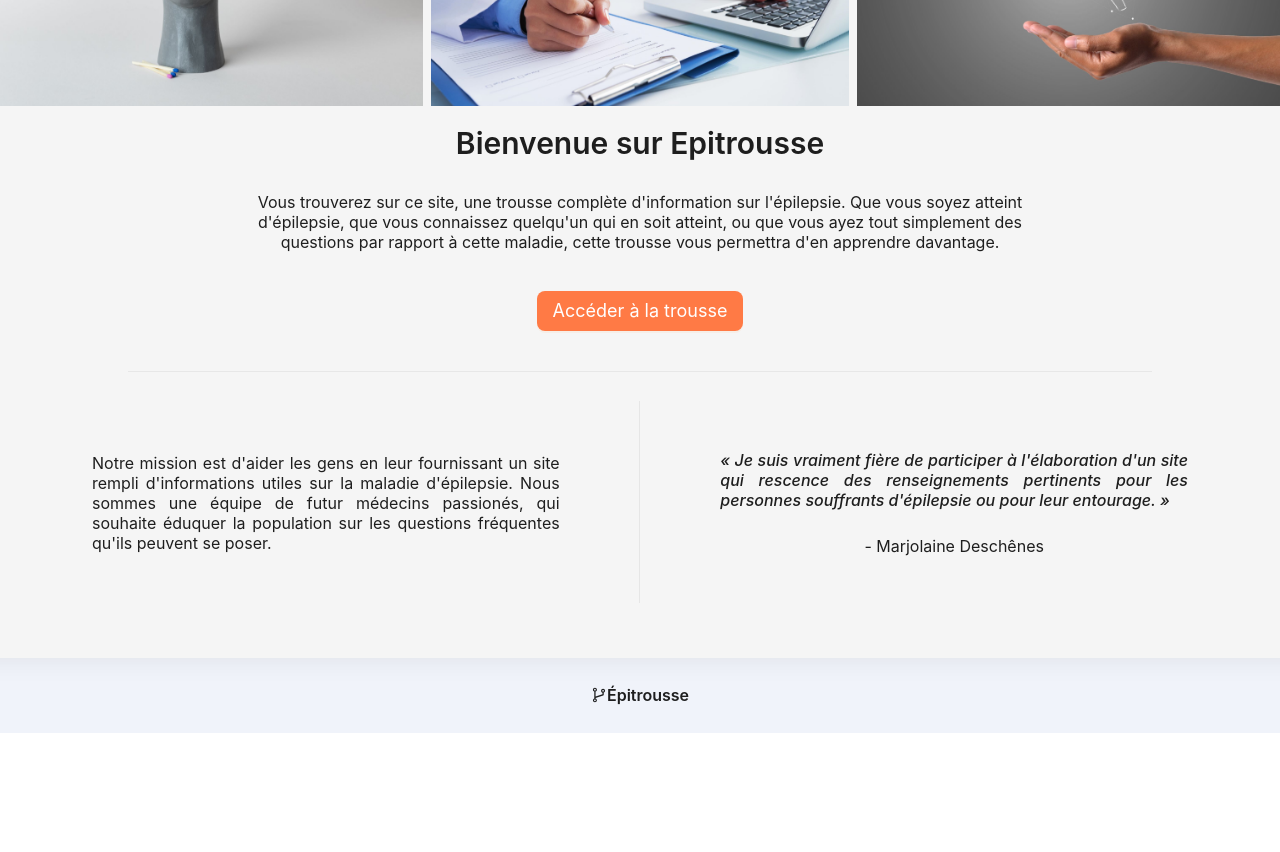
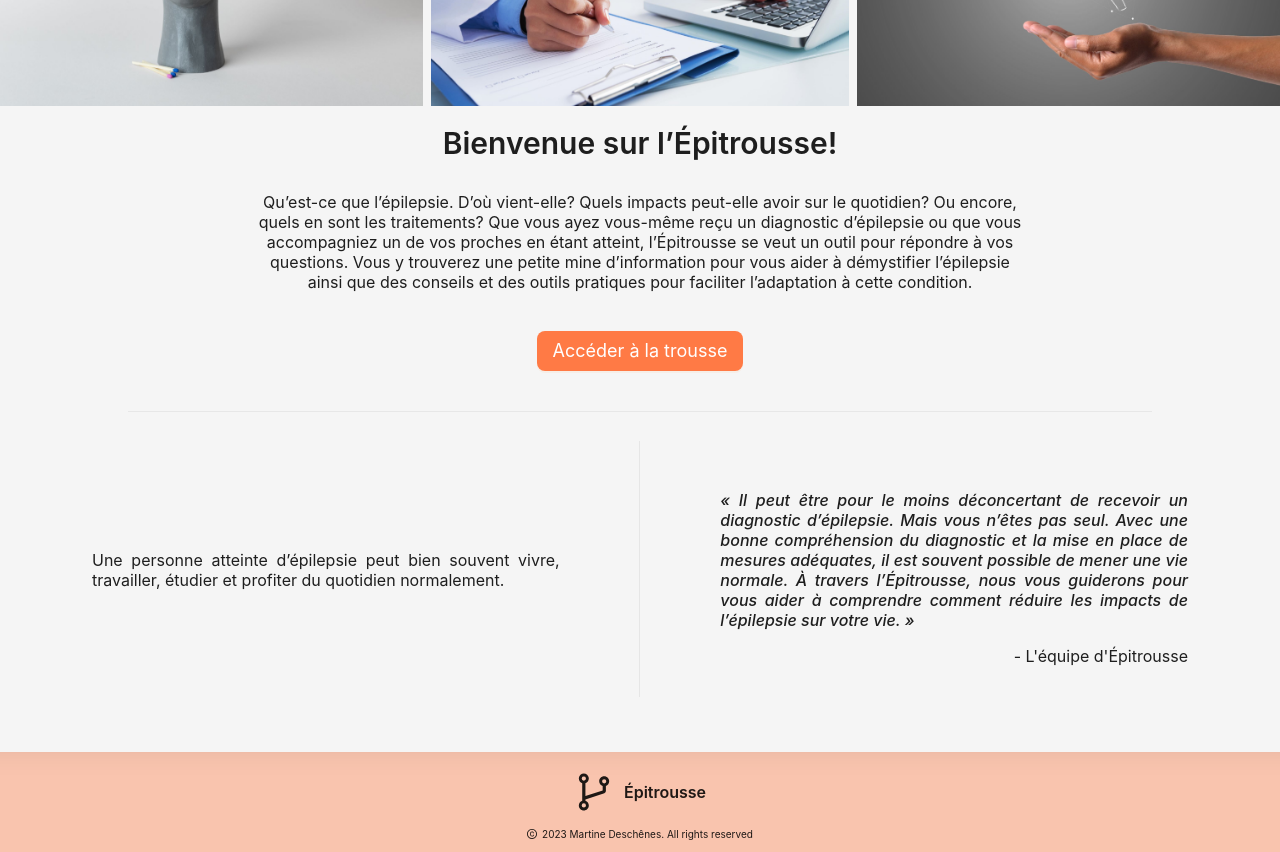
Before and after one commit to epitrousse/epitrousse.github.io, a React (Create React App) app: page /accueil in a window 1280 px wide. Shown: the part 240-1092 px from the top of the page. Before the commit the page ends 973 px from the top, so only its background shows below. Built offline with nearby package versions, Linux system fonts and the light colour scheme.

Commit message:
Refactor UI

```diff
--- a/src/app.scss
+++ b/src/app.scss
@@ -48,7 +48,7 @@ body {
 .content-container {
   border-radius: 8px;
   margin-top: 20px;
-  padding: 1rem;
+  padding: 1.5rem;
 }
 
 .ant-collapse-content-box {
--- a/src/components/flippable-card/flippable-card.scss
+++ b/src/components/flippable-card/flippable-card.scss
@@ -1,4 +1,7 @@
 .flippable-card {
+  display: flex;
+  height: 100%;
+
   .card {
     perspective: 40rem;
     display: flex;
--- a/src/components/footer/footer.scss
+++ b/src/components/footer/footer.scss
@@ -1,9 +1,29 @@
 .footer {
   margin-top: 24px;
-  height: 75px;
-  background-color: rgb(240, 243, 250) !important;
+  height: 100px;
+  background-color: rgb(255, 122, 69, 0.4) !important;
   box-shadow: inset 0 106px 36px -116px rgba(0, 0, 0, 0.14);
   display: flex;
-  justify-content: center;
+  justify-content: space-between;
+  flex-direction: column;
   align-items: center;
+  padding: 20px 0 10px 0 !important;
+
+  .logo {
+    svg {
+      height: 40px;
+      width: 40px;
+      margin-right: 10px;
+    }
+  }
+
+  .copyright-logo {
+    margin-right: 5px;
+    height: 10px;
+    width: 10px;
+  }
+
+  .copyright-text {
+    font-size: 10px;
+  }
 }
--- a/src/components/footer/footer.tsx
+++ b/src/components/footer/footer.tsx
@@ -1,4 +1,4 @@
-import { BranchesOutlined } from '@ant-design/icons';
+import { BranchesOutlined, CopyrightOutlined } from '@ant-design/icons';
 import { Layout, Typography } from 'antd';
 import { fr as commonFr } from '../../common/i18n/fr';
 import './footer.scss';
@@ -6,8 +6,16 @@ import './footer.scss';
 export default function Footer() {
   return (
     <Layout.Footer className="footer">
-      <BranchesOutlined />
-      <Typography.Text strong>{commonFr.appName}</Typography.Text>
+      <div className="flex-center">
+        <BranchesOutlined className="logo" />
+        <Typography.Text strong>{commonFr.appName}</Typography.Text>
+      </div>
+      <div className="flex-center">
+        <CopyrightOutlined className="copyright-logo" />
+        <Typography.Text className="copyright-text">
+          2023 Martine Deschênes. All rights reserved
+        </Typography.Text>
+      </div>
     </Layout.Footer>
   );
 }
--- a/src/pages/about/about.scss
+++ b/src/pages/about/about.scss
@@ -1,4 +1,9 @@
 .about {
+  .about-us-section {
+    display: flex;
+    flex-direction: column;
+  }
+
   .padding {
     padding: 0px 20px 0px 30px;
   }
@@ -7,8 +12,8 @@
     border-radius: 8px;
   }
 
-  .margin-bottom {
-    margin-bottom: 20px;
+  .our-team-title {
+    margin: 0 0 20px 0;
   }
 
   .our-mission-title {
--- a/src/pages/about/about.tsx
+++ b/src/pages/about/about.tsx
@@ -1,4 +1,4 @@
-import { Breadcrumb, Col, Image, Row, Typography } from 'antd';
+import { Breadcrumb, Image, Typography } from 'antd';
 import { Link } from 'react-router-dom';
 import studentsGroup from '../../assets/img/group.jpg';
 import { AppRoutes } from '../../models/enums/routes.enum';
@@ -18,28 +18,24 @@ export default function About() {
       </Breadcrumb>
       <div className="white-background content-container">
         <div>
-          <Typography.Title className="margin-bottom" level={2}>
+          <Typography.Title className="our-team-title" level={2}>
             {fr.ourTeam.title}
           </Typography.Title>
-          <Row>
-            <Col className="flex-center" xs={24} lg={15}>
-              <Image
-                className="group-img"
-                preview={false}
-                src={studentsGroup}
-              />
-            </Col>
-            <Col className="padding flex-center" xs={24} lg={9}>
-              <p className="text-justify">{fr.ourTeam.text}</p>
-            </Col>
-          </Row>
+          <div className="flex-center">
+            <Image className="group-img" preview={false} src={studentsGroup} />
+          </div>
+          <div className="about-us-section">
+            <p>{fr.ourTeam.text}</p>
+          </div>
         </div>
 
         <div>
           <Typography.Title className="our-mission-title" level={2}>
             {fr.ourMission.title}
           </Typography.Title>
-          <p>{fr.ourMission.text}</p>
+          <p>{fr.ourMission.p1}</p>
+          <p>{fr.ourMission.p2}</p>
+          <p>{fr.ourMission.p3}</p>
         </div>
       </div>
     </div>
--- a/src/pages/about/i18n/fr.ts
+++ b/src/pages/about/i18n/fr.ts
@@ -2,10 +2,12 @@ export const fr = {
   title: `À propos`,
   ourTeam: {
     title: `Notre équipe`,
-    text: `Nous sommes un groupe d’étudiants de deuxième année en Médecine à L’Université de Sherbrooke. Notre équipe est composée de gauche à droite de Marjolaine Deschênes, Daphné Penarroya, Ariana Nateghi, Malie Goyer, Sarah Gorguos, Adam Poulin et Justine Veilleux Dumoulin.`
+    text: `Nous sommes un groupe d’étudiants de deuxième année en Médecine à L’Université de Sherbrooke. En collaboration avec l’organisme Épilepsie Estrie et sous la supervision d’un neurologue du CHUS Fleurimont, nous avons conçu l’Épitrousse pour accompagner les personnes atteintes d’épilepsie et leurs proches dans la compréhension de cette condition et ainsi les aider à s’y adapter et réduire le sentiment d’isolement et d’impuissance qu’elle peut susciter. Notre équipe est composée de gauche à droite de Marjolaine Deschênes, Daphné Penarroya, Ariana Nateghi, Malie Goyer, Sarah Gorguos, Adam Poulin et Justine Veilleux Dumoulin.`
   },
   ourMission: {
     title: `Notre mission`,
-    text: `Nous avons créé cette trousse en partenariat avec l’organisme Épilepsie Estrie dans le but de répondre au manque d’informations centralisées pour les patients ayant un diagnostic d’épilepsie. Cette trousse offre donc aux patients atteints d’épilepsie ainsi qu’à leurs proches des outils pour en apprendre davantage sur la maladie et des conseils utiles pour améliorer leur qualité de vie.`
+    p1: `Chaque année, de nombreuses personnes reçoivent un nouveau diagnostic d’épilepsie. Elles doivent apprendre à composer avec cette nouvelle réalité qui peut présenter son lot de défis quotidiens et bouleverser les habitudes.`,
+    p2: `Mais que faut-il savoir pour prendre des décisions éclairées et bien s’adapter à son diagnostic d’épilepsie? Comment s’y retrouver parmi toute l’information circulant à ce sujet?`,
+    p3: `Nous avons créé cette trousse dans le but de répondre au manque d’informations centralisées pour les patients ayant un diagnostic d’épilepsie. Cette trousse offre donc aux patients atteints d’épilepsie ainsi qu’à leurs proches des outils pour en apprendre davantage sur la maladie et des conseils utiles pour améliorer leur qualité de vie.`
   }
 };
--- a/src/pages/home/home.scss
+++ b/src/pages/home/home.scss
@@ -21,6 +21,11 @@
   margin-bottom: 30px;
 }
 
+.quote-from {
+  width: 100%;
+  text-align: right;
+}
+
 @media only screen and (max-width: 992px) {
   .home-description {
     width: 90%;
--- a/src/pages/home/home.tsx
+++ b/src/pages/home/home.tsx
@@ -40,7 +40,7 @@ export default function Home() {
             className="flex-center home-cols"
             style={{ flexDirection: 'column' }}>
             <p style={{ fontWeight: 500, fontStyle: 'italic' }}>{fr.quote}</p>
-            <p style={{ marginTop: '10px' }}>{fr.quoteFrom}</p>
+            <div className="quote-from">{fr.quoteFrom}</div>
           </Col>
         </Row>
       </div>
--- a/src/pages/home/i18n/fr.ts
+++ b/src/pages/home/i18n/fr.ts
@@ -1,8 +1,8 @@
 export const fr = {
-  welcome: `Bienvenue sur Epitrousse`,
-  intro: `Vous trouverez sur ce site, une trousse complète d'information sur l'épilepsie. Que vous soyez atteint d'épilepsie, que vous connaissez quelqu'un qui en soit atteint, ou que vous ayez tout simplement des questions par rapport à cette maladie, cette trousse vous permettra d'en apprendre davantage.`,
+  welcome: `Bienvenue sur l’Épitrousse!`,
+  intro: `Qu’est-ce que l’épilepsie. D’où vient-elle? Quels impacts peut-elle avoir sur le quotidien? Ou encore, quels en sont les traitements? Que vous ayez vous-même reçu un diagnostic d’épilepsie ou que vous accompagniez un de vos proches en étant atteint, l’Épitrousse se veut un outil pour répondre à vos questions. Vous y trouverez une petite mine d’information pour vous aider à démystifier l’épilepsie ainsi que des conseils et des outils pratiques pour faciliter l’adaptation à cette condition.`,
   goToKit: `Accéder à la trousse`,
-  mission: `Notre mission est d'aider les gens en leur fournissant un site rempli d'informations utiles sur la maladie d'épilepsie. Nous sommes une équipe de futur médecins passionés, qui souhaite éduquer la population sur les questions fréquentes qu'ils peuvent se poser.`,
-  quote: `« Je suis vraiment fière de participer à l'élaboration d'un site qui rescence des renseignements pertinents pour les personnes souffrants d'épilepsie ou pour leur entourage. »`,
-  quoteFrom: ` - Marjolaine Deschênes`
+  mission: `Une personne atteinte d’épilepsie peut bien souvent vivre, travailler, étudier et profiter du quotidien normalement.`,
+  quote: `« Il peut être pour le moins déconcertant de recevoir un diagnostic d’épilepsie. Mais vous n’êtes pas seul. Avec une bonne compréhension du diagnostic et la mise en place de mesures adéquates, il est souvent possible de mener une vie normale. À travers l’Épitrousse, nous vous guiderons pour vous aider à comprendre comment réduire les impacts de l’épilepsie sur votre vie. »`,
+  quoteFrom: ` - L'équipe d'Épitrousse`
 };
```
Also changed, not shown: src/assets/img/group.jpg.
